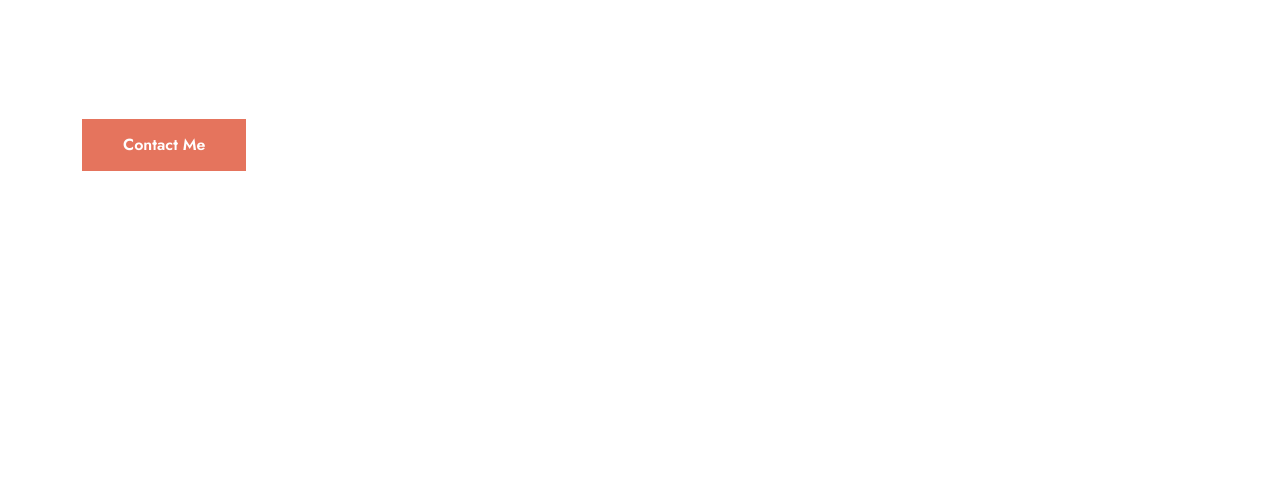
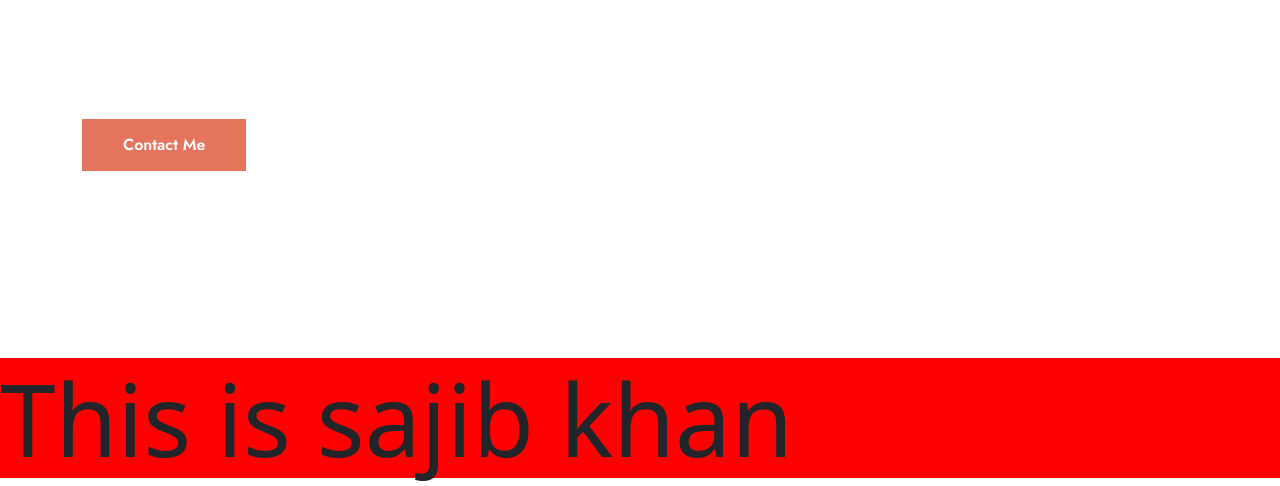
Before and after one commit to sajibkhandev/Safwan_Html, a plain HTML site: page index.html in a window 1280 px wide. Shown: the part 584-1070 px from the top of the page. Before the commit the page ends 942 px from the top, so only its background shows below. Drawn offline with Linux system fonts and the light colour scheme.

Commit message:
updateed

```diff
--- a/css/style.css
+++ b/css/style.css
@@ -116,6 +116,11 @@
 
 
 }
+
+h3{
+    font-size: 100px;
+    background: red;
+}
 /* =============================
 
    Banner part end
--- a/index.html
+++ b/index.html
@@ -80,6 +80,9 @@
               Banner part End
      ================================ -->
 
+
+     <h3>This is sajib khan</h3>
+
     <script src="js/bootstrap.bundle.min.js"></script>
 
 
```
